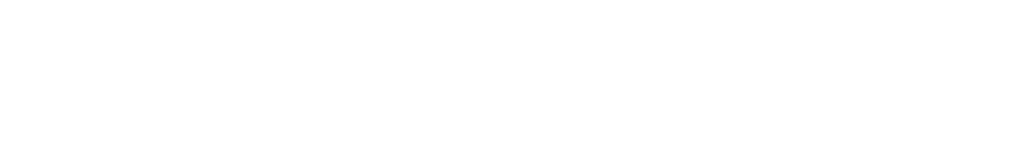
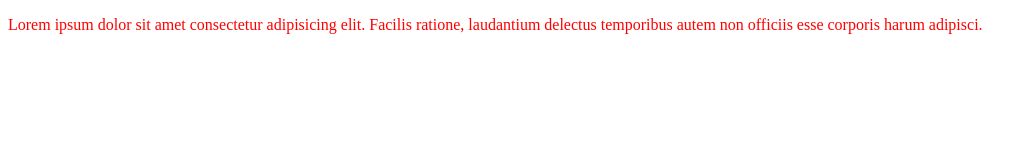
Before and after one commit to subhan7208/test, a plain HTML site: page index.html in a window 1280 px wide. Shown: the whole page, without its empty margins (0-1032 px from the left). Drawn offline with Linux system fonts and the light colour scheme.

Commit message:
added css

```diff
--- a/index.html
+++ b/index.html
@@ -4,8 +4,9 @@
     <meta charset="UTF-8">
     <meta name="viewport" content="width=device-width, initial-scale=1.0">
     <title>Document</title>
+    <link rel="stylesheet" href="style.css"/>
 </head>
 <body>
-
+    <p>Lorem ipsum dolor sit amet consectetur adipisicing elit. Facilis ratione, laudantium delectus temporibus autem non officiis esse corporis harum adipisci.</p>
 </body>
 </html>
--- /dev/null
+++ b/style.css
@@ -0,0 +1,3 @@
+p{
+    color: red;
+}
```
